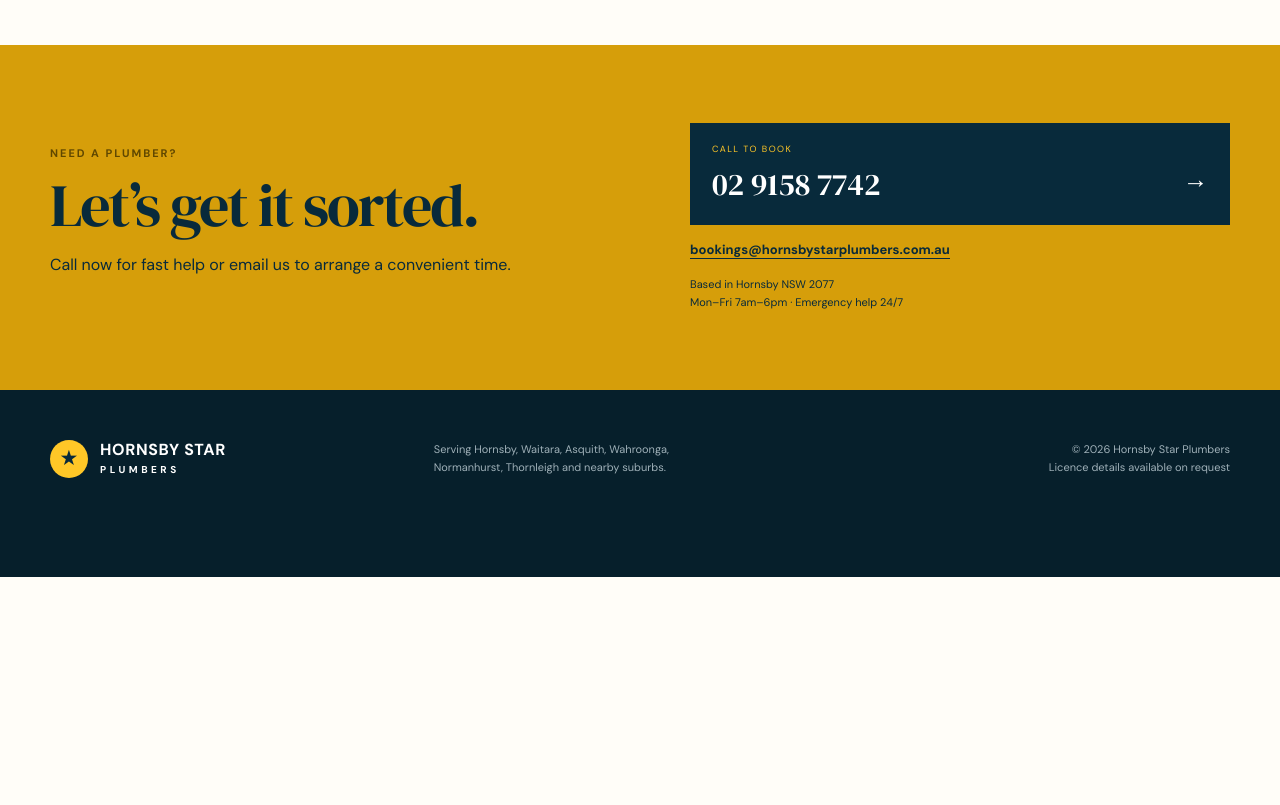
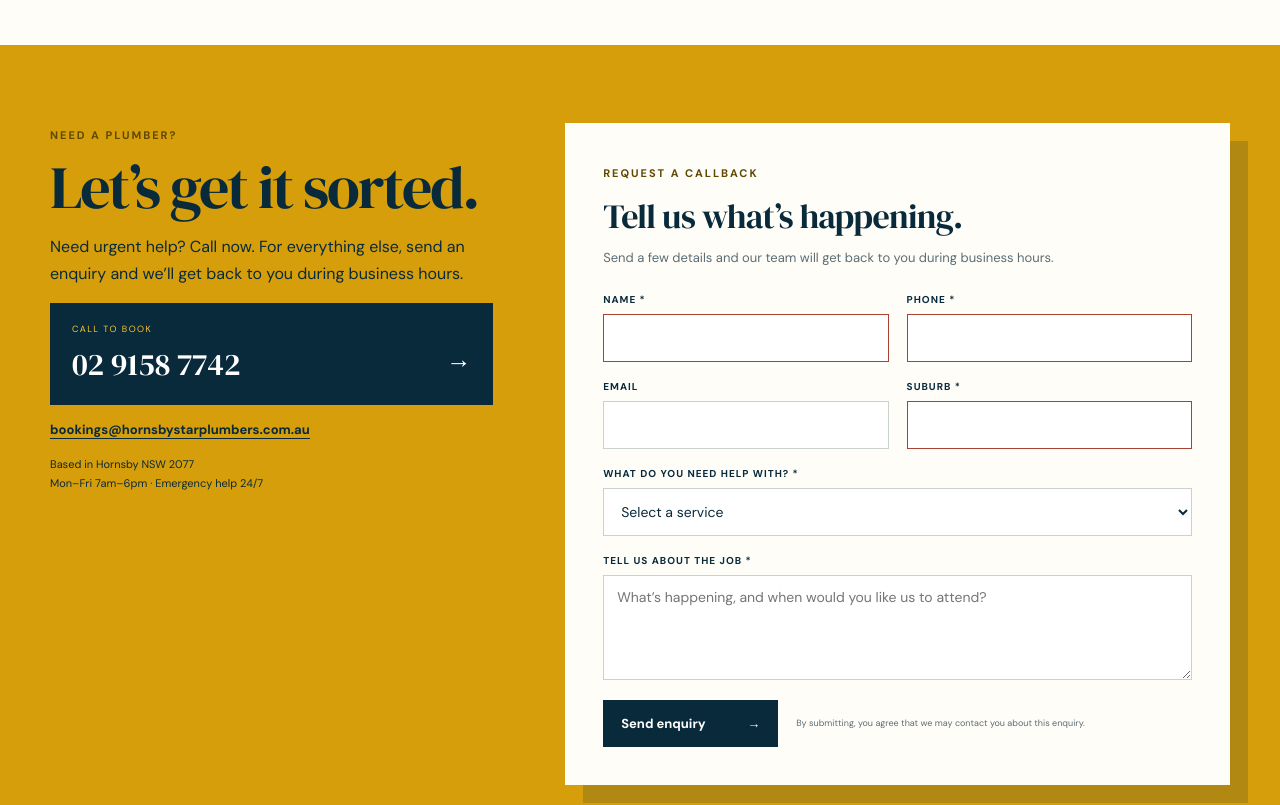
Before and after one commit to Subh1982/Plumber-Website-Trial, a Next.js app: page / in a window 1280 px wide. Shown: the part 3080-3885 px from the top of the page. Before the commit the page ends 3657 px from the top, so only its background shows below. Built offline with nearby package versions, Linux system fonts and the light colour scheme.

Commit message:
Add customer contact form

```diff
--- /dev/null
+++ b/app/ContactForm.tsx
@@ -0,0 +1,105 @@
+"use client";
+
+import { FormEvent, useState } from "react";
+
+const services = [
+  "Blocked drains",
+  "Leaking taps",
+  "Burst pipes",
+  "Hot-water systems",
+  "Toilets",
+  "Gas fitting",
+  "Installations",
+  "Maintenance",
+  "Something else",
+];
+
+export function ContactForm() {
+  const [status, setStatus] = useState<"idle" | "sending" | "sent" | "error">("idle");
+
+  async function handleSubmit(event: FormEvent<HTMLFormElement>) {
+    event.preventDefault();
+    setStatus("sending");
+
+    const form = event.currentTarget;
+    const formData = new FormData(form);
+
+    try {
+      const response = await fetch("/", {
+        method: "POST",
+        headers: { "Content-Type": "application/x-www-form-urlencoded" },
+        body: new URLSearchParams(formData as unknown as Record<string, string>).toString(),
+      });
+
+      if (!response.ok) throw new Error("Submission failed");
+      form.reset();
+      setStatus("sent");
+    } catch {
+      setStatus("error");
+    }
+  }
+
+  return (
+    <form
+      className="contact-form"
+      name="plumbing-enquiry"
+      method="POST"
+      data-netlify="true"
+      data-netlify-honeypot="bot-field"
+      onSubmit={handleSubmit}
+    >
+      <input type="hidden" name="form-name" value="plumbing-enquiry" />
+      <p className="form-honeypot" aria-hidden="true">
+        <label>Don’t fill this out: <input name="bot-field" tabIndex={-1} autoComplete="off" /></label>
+      </p>
+
+      <div className="form-heading">
+        <span className="kicker">REQUEST A CALLBACK</span>
+        <h3>Tell us what’s happening.</h3>
+        <p>Send a few details and our team will get back to you during business hours.</p>
+      </div>
+
+      <div className="form-grid">
+        <label>
+          <span>Name *</span>
+          <input name="name" type="text" autoComplete="name" required />
+        </label>
+        <label>
+          <span>Phone *</span>
+          <input name="phone" type="tel" autoComplete="tel" inputMode="tel" required />
+        </label>
+        <label>
+          <span>Email</span>
+          <input name="email" type="email" autoComplete="email" />
+        </label>
+        <label>
+          <span>Suburb *</span>
+          <input name="suburb" type="text" autoComplete="address-level2" required />
+        </label>
+        <label className="form-wide">
+          <span>What do you need help with? *</span>
+          <select name="service" defaultValue="" required>
+            <option value="" disabled>Select a service</option>
+            {services.map((service) => <option key={service}>{service}</option>)}
+          </select>
+        </label>
+        <label className="form-wide">
+          <span>Tell us about the job *</span>
+          <textarea name="message" rows={4} placeholder="What’s happening, and when would you like us to attend?" required />
+        </label>
+      </div>
+
+      <div className="form-submit-row">
+        <button type="submit" disabled={status === "sending"}>
+          {status === "sending" ? "Sending…" : "Send enquiry"}<span aria-hidden="true">→</span>
+        </button>
+        <small>By submitting, you agree that we may contact you about this enquiry.</small>
+      </div>
+
+      <div className="form-status" aria-live="polite">
+        {status === "sent" && <p className="form-success"><b>Thanks—your enquiry is on its way.</b><br />We’ll be in touch during business hours.</p>}
+        {status === "error" && <p className="form-error"><b>We couldn’t send that just now.</b><br />Please call <a href="tel:+61291587742">02 9158 7742</a>.</p>}
+      </div>
+    </form>
+  );
+}
--- a/app/globals.css
+++ b/app/globals.css
@@ -83,10 +83,11 @@
 figcaption b,figcaption small { display:block; font-size:11px; }
 figcaption small { color:var(--muted); margin-top:3px; }
 .contact-section { padding:78px 0; background:#d69e0a; color:var(--navy); }
-.contact-grid { display:grid; grid-template-columns:1fr 1fr; gap:100px; align-items:center; }
+.contact-layout { display:grid; grid-template-columns:.8fr 1.2fr; gap:72px; align-items:start; }
 .contact-section h2 { margin:14px 0; font-size:60px; }
 .contact-section .kicker { color:#604800; }
 .contact-section p { line-height:1.7; }
+.contact-details>p { max-width:430px; }
 .contact-actions { display:flex; flex-direction:column; align-items:flex-start; gap:16px; }
 .contact-phone { display:grid; grid-template-columns:1fr auto; width:100%; padding:20px 22px; background:var(--navy); color:white; }
 .contact-phone small { grid-column:1/3; color:var(--yellow); letter-spacing:.16em; font-size:9px; }
@@ -94,6 +95,28 @@
 .contact-phone span { align-self:center; font-size:25px; }
 .contact-actions>a:not(.contact-phone) { font-size:13px; font-weight:700; border-bottom:1px solid var(--navy); }
 .contact-actions p { margin:0; font-size:11px; }
+.contact-form { position:relative; padding:38px; background:var(--paper); color:var(--navy); box-shadow:18px 18px 0 rgba(8,42,59,.18); }
+.form-heading h3 { margin:11px 0 8px; font-family:"DM Serif Display",Georgia,serif; font-size:34px; font-weight:400; letter-spacing:-.02em; }
+.form-heading p { margin:0 0 24px; color:var(--muted); font-size:13px; }
+.form-grid { display:grid; grid-template-columns:1fr 1fr; gap:18px; }
+.form-grid label { display:flex; flex-direction:column; gap:8px; }
+.form-grid label>span { font-size:10px; font-weight:700; letter-spacing:.1em; text-transform:uppercase; }
+.form-wide { grid-column:1/-1; }
+.form-grid input,.form-grid select,.form-grid textarea { width:100%; min-height:48px; padding:12px 13px; border:1px solid #cbd1cf; border-radius:0; background:white; color:var(--navy); font:inherit; font-size:14px; outline:none; }
+.form-grid textarea { min-height:105px; resize:vertical; }
+.form-grid input:focus,.form-grid select:focus,.form-grid textarea:focus { border-color:#a87500; box-shadow:0 0 0 3px rgba(255,199,39,.28); }
+.form-grid input:invalid:not(:focus):not(:placeholder-shown) { border-color:#a94135; }
+.form-submit-row { display:grid; grid-template-columns:auto 1fr; gap:18px; align-items:center; margin-top:20px; }
+.form-submit-row button { display:inline-flex; justify-content:space-between; gap:30px; min-width:175px; padding:15px 18px; border:0; background:var(--navy); color:white; font:inherit; font-size:13px; font-weight:700; cursor:pointer; }
+.form-submit-row button:hover { background:var(--navy-2); }
+.form-submit-row button:disabled { cursor:wait; opacity:.7; }
+.form-submit-row small { color:var(--muted); font-size:9px; line-height:1.5; }
+.form-status { min-height:0; }
+.form-status p { margin:18px 0 0; padding:13px 15px; font-size:12px; line-height:1.55; }
+.form-success { background:#e2f3e9; color:#175b39; }
+.form-error { background:#f8e2df; color:#812f25; }
+.form-error a { font-weight:700; text-decoration:underline; }
+.form-honeypot { position:absolute !important; left:-9999px !important; width:1px !important; height:1px !important; overflow:hidden !important; }
 footer { padding:40px 0 90px; background:#061f2b; color:#9fb0b8; }
 .footer-grid { display:grid; grid-template-columns:1fr 1.2fr 1fr; align-items:center; gap:40px; }
 .brand-footer { color:white; }
@@ -106,7 +129,7 @@
   .hero-copy { padding:70px 0 50px; }
   .hero-art { min-height:460px; }
   .service-grid { grid-template-columns:repeat(2,1fr); }
-  .section-heading,.promise-grid,.contact-grid { grid-template-columns:1fr; gap:36px; }
+  .section-heading,.promise-grid,.contact-layout { grid-template-columns:1fr; gap:36px; }
   .section-heading { align-items:start; }
   .review-grid { grid-template-columns:1fr; }
   blockquote { min-height:auto; }
@@ -139,6 +162,11 @@
   .contact-section h2 { font-size:48px; }
   .contact-grid { gap:35px; }
   .contact-phone b { font-size:27px; }
+  .contact-form { padding:25px 20px; box-shadow:10px 10px 0 rgba(8,42,59,.18); }
+  .form-grid { grid-template-columns:1fr; }
+  .form-wide { grid-column:auto; }
+  .form-submit-row { grid-template-columns:1fr; }
+  .form-submit-row button { width:100%; }
   .footer-grid { grid-template-columns:1fr; }
   .mobile-call { display:block; position:fixed; z-index:20; left:12px; right:12px; bottom:12px; padding:15px; background:var(--yellow); color:var(--navy); text-align:center; font-size:13px; font-weight:800; box-shadow:0 8px 24px rgba(0,0,0,.3); }
 }
--- a/app/page.tsx
+++ b/app/page.tsx
@@ -1,3 +1,5 @@
+import { ContactForm } from "./ContactForm";
+
 const services = [
   { icon: "↯", title: "Blocked drains", price: "From $189", text: "Fast clearing for sinks, showers and sewer lines." },
   { icon: "◌", title: "Leaking taps", price: "From $145", text: "Repairs and replacements that stop the drip for good." },
@@ -114,13 +116,18 @@
       </section>
 
       <section className="contact-section" id="contact">
-        <div className="shell contact-grid">
-          <div><span className="kicker light">NEED A PLUMBER?</span><h2>Let’s get it sorted.</h2><p>Call now for fast help or email us to arrange a convenient time.</p></div>
-          <div className="contact-actions">
-            <a className="contact-phone" href="tel:+61291587742"><small>CALL TO BOOK</small><b>02 9158 7742</b><span>→</span></a>
-            <a href="mailto:bookings@hornsbystarplumbers.com.au">bookings@hornsbystarplumbers.com.au</a>
-            <p>Based in Hornsby NSW 2077<br/>Mon–Fri 7am–6pm · Emergency help 24/7</p>
+        <div className="shell contact-layout">
+          <div className="contact-details">
+            <span className="kicker light">NEED A PLUMBER?</span>
+            <h2>Let’s get it sorted.</h2>
+            <p>Need urgent help? Call now. For everything else, send an enquiry and we’ll get back to you during business hours.</p>
+            <div className="contact-actions">
+              <a className="contact-phone" href="tel:+61291587742"><small>CALL TO BOOK</small><b>02 9158 7742</b><span>→</span></a>
+              <a href="mailto:bookings@hornsbystarplumbers.com.au">bookings@hornsbystarplumbers.com.au</a>
+              <p>Based in Hornsby NSW 2077<br/>Mon–Fri 7am–6pm · Emergency help 24/7</p>
+            </div>
           </div>
+          <ContactForm />
         </div>
       </section>
 
```
Also changed, not shown: public/__forms.html (added, +16 -0 lines).
